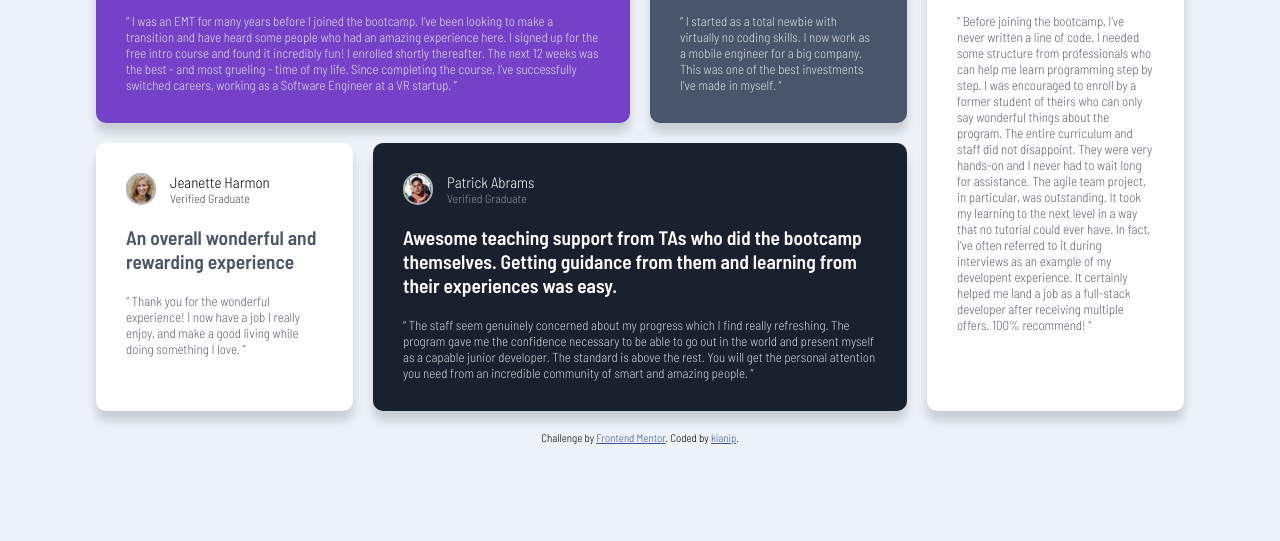
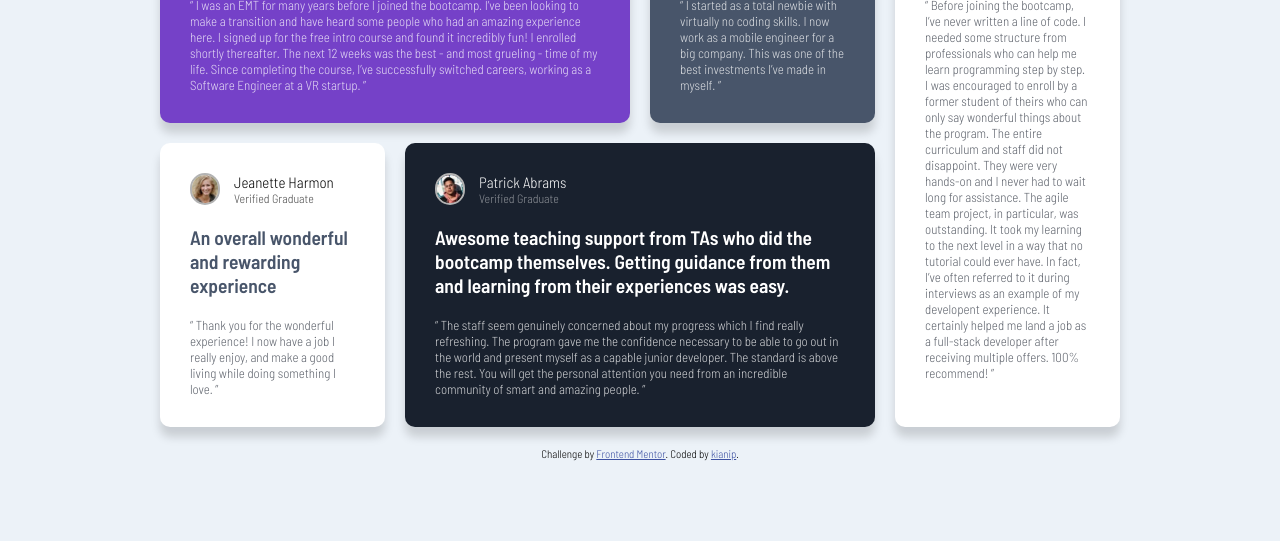
Before and after one commit to kianip/testimonial-grid-section, a plain HTML site: page index.html in a window 1280 px wide. Shown: the part 259-800 px from the top of the page. Drawn offline with Linux system fonts and the light colour scheme.

Commit message:
styles update

```diff
--- a/style.css
+++ b/style.css
@@ -33,7 +33,7 @@ body {
   background: var(--Light-grayish-blue);
 }
 .main-grid {
-  width: 85%;
+  width: 75%;
   margin: auto;
   display: grid;
   justify-content: center;
@@ -161,7 +161,7 @@ body {
 
 @media screen and (min-width: 1100px) {
   .main-grid {
-    max-width: 1190px;
+    max-width: 1050px;
   }
 }
 
```
